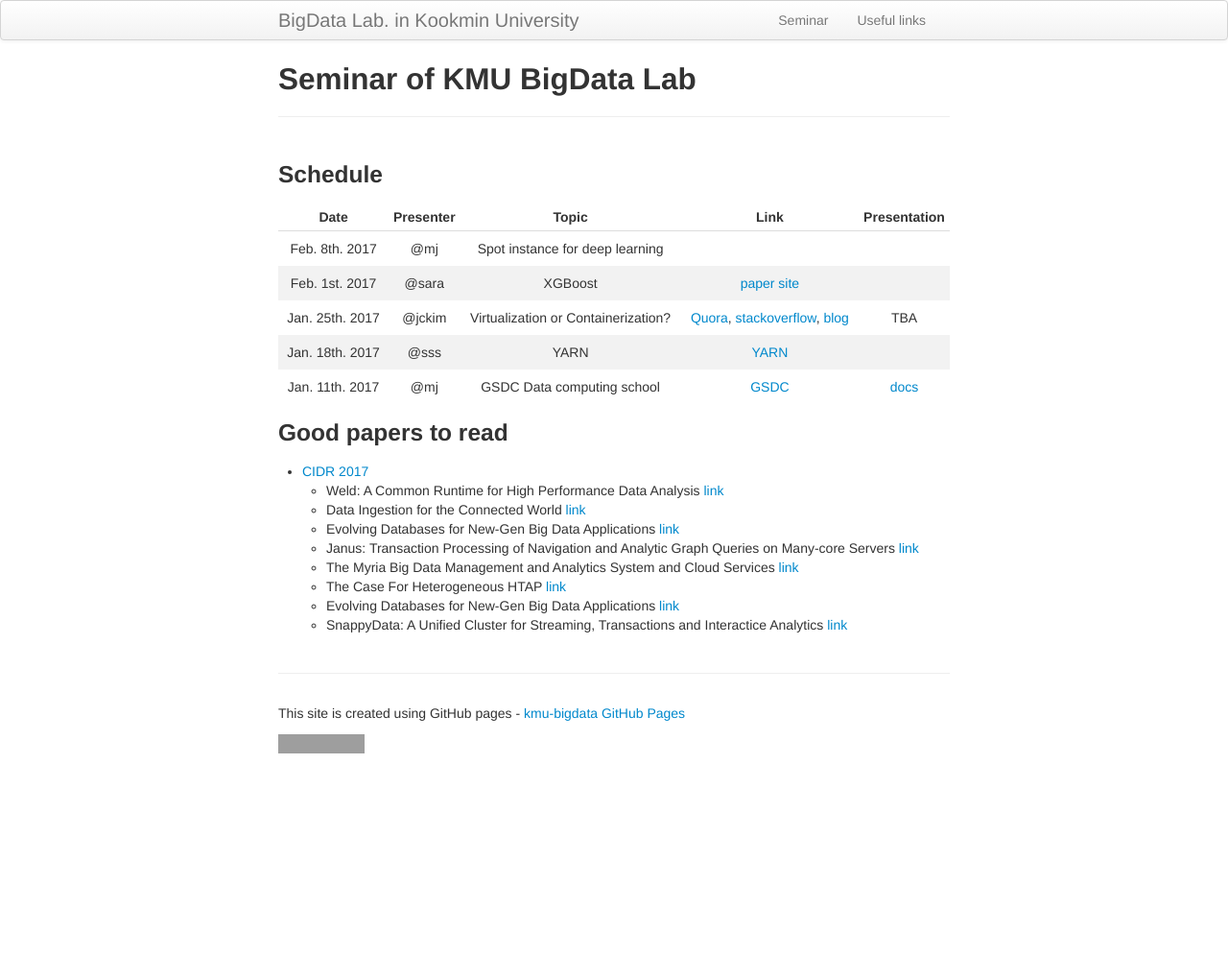
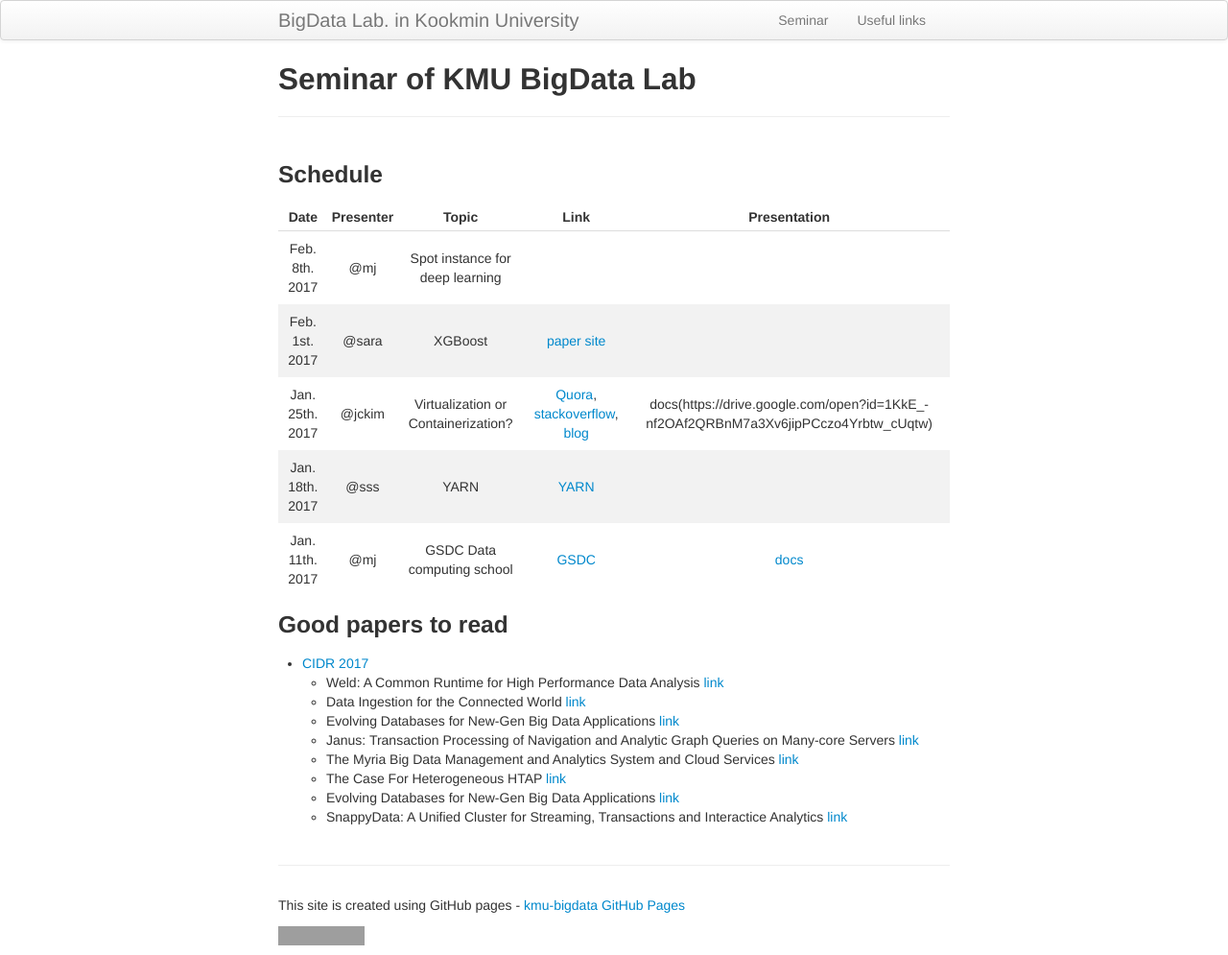
Before and after one commit to ddps-lab/kmu-bigdata.github.io, a Jekyll site: the page built from seminar/index.md, in a window 1280 px wide. Shown: the whole page at 96% size. Built offline with Jekyll 4.4.1, drawn with Linux system fonts in a browser that asks for light colours; before the commit the page ends 900 px from its top, so only the background shows below that; grey boxes are pictures that could not be loaded.

Commit message:
Update index.md

```diff
--- a/seminar/index.md
+++ b/seminar/index.md
@@ -12,7 +12,7 @@ description: Seminar schedule of BigData Lab  in KMU
 | :------------: | :-------------: | :------------: | :-------------: | :------------: |
 | Feb. 8th. 2017 | @mj | Spot instance for deep learning | ||
 | Feb. 1st. 2017 | @sara | XGBoost | [paper](https://arxiv.org/abs/1603.02754) [site](https://xgboost.readthedocs.io/en/latest/)||
-| Jan. 25th. 2017 | @jckim | Virtualization or Containerization? | [Quora](https://www.quora.com/What-is-the-difference-between-containerization-Docker-and-virtualization-VMWare-VirtualBox-Xen), [stackoverflow](http://stackoverflow.com/questions/16047306/how-is-docker-different-from-a-normal-virtual-machine), [blog](https://monkeyvault.net/docker-vs-virtualization/) | TBA |
+| Jan. 25th. 2017 | @jckim | Virtualization or Containerization? | [Quora](https://www.quora.com/What-is-the-difference-between-containerization-Docker-and-virtualization-VMWare-VirtualBox-Xen), [stackoverflow](http://stackoverflow.com/questions/16047306/how-is-docker-different-from-a-normal-virtual-machine), [blog](https://monkeyvault.net/docker-vs-virtualization/) | docs(https://drive.google.com/open?id=1KkE_-nf2OAf2QRBnM7a3Xv6jipPCczo4Yrbtw_cUqtw) |
 | Jan. 18th. 2017 | @sss | YARN | [YARN](http://dl.acm.org/citation.cfm?id=2523633) |
 | Jan. 11th. 2017 | @mj | GSDC Data computing school | [GSDC](https://indico.cern.ch/event/577216/) | [docs](https://drive.google.com/open?id=0B6kvyWKLPjdFUUJJSDgzempld2M)
 
```
